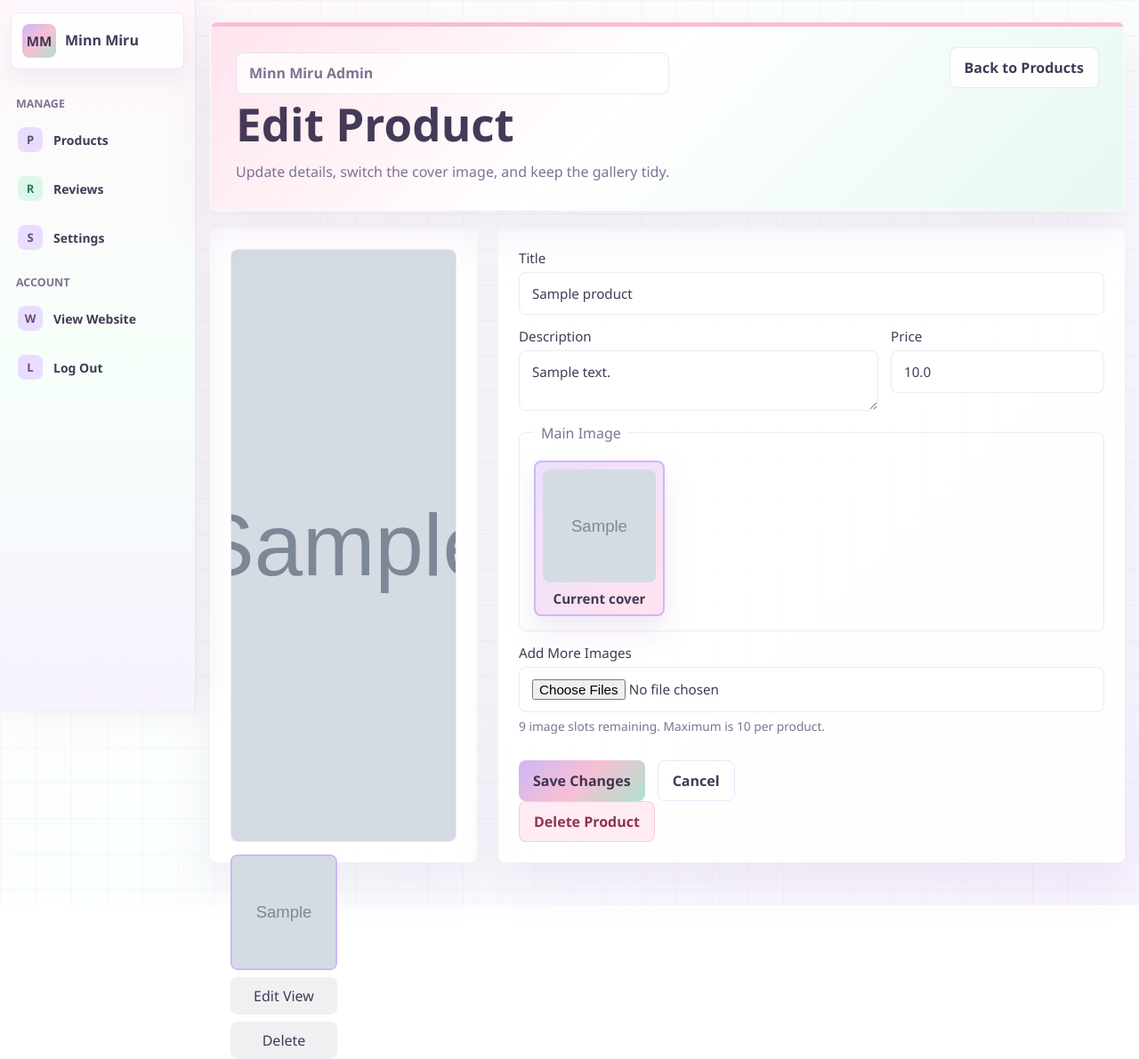
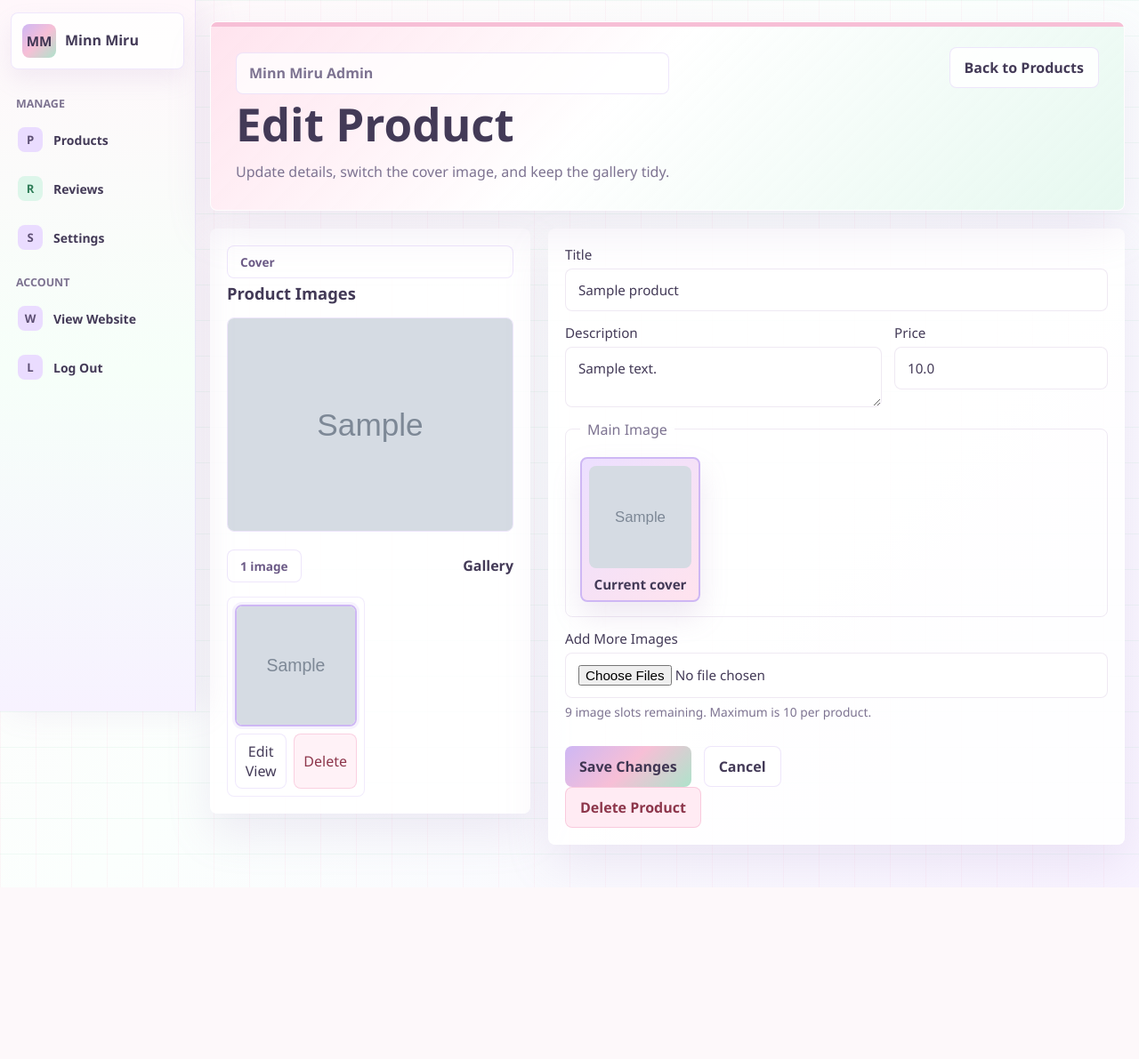
Before and after one commit to Gabboy007/crochet_Website.io, a Flask app: page /admin/products/1/edit in a window 1280 px wide. Shown: the whole page at 89% size. After the commit the page ends 998 px from the top, so only its background shows below. Run offline with Flask 3, Linux system fonts and the light colour scheme; the visitor is signed in with stand-in values (Sample User, id 1); tables that the repository leaves empty hold one stand-in row (values such as "Sample post"); grey boxes marked "Sample" are stand-in pictures.

Commit message:
feat(ui): add custom order email HTML builder and polish theme styling
- Add build_custom_order_email_html function to generate styled email notifications for custom orders
- Update CSS with custom fonts (Shifa Rame, Segoe UI), color variables, and enhanced text styling for headings with outlines and shadows
- Polish admin templates by adding structured headings and removing redundant Google Fonts links
- Adjust font sizes and layouts for better visual consistency across storefront and admin pages

```diff
--- a/app/static/css/style.css
+++ b/app/static/css/style.css
@@ -1,4 +1,10 @@
 :root {
+  --font-body: "Segoe UI", Arial, sans-serif;
+  --font-display: "Shifa Rame", "Comic Sans MS", cursive, sans-serif;
+  --title-fill: #fff4d6;
+  --title-outline: #6b4d45;
+  --title-warm-glow: rgba(230, 200, 188, 0.65);
+  --title-shadow: rgba(82, 60, 56, 0.38);
   --text: #433a57;
   --muted: #7d7391;
   --border: rgba(180, 155, 200, 0.22);
@@ -17,7 +23,7 @@
 * { margin: 0; padding: 0; box-sizing: border-box; }
 html { scroll-behavior: smooth; }
 body {
-  font-family: "Outfit", sans-serif;
+  font-family: var(--font-body);
   color: var(--text);
   background:
     radial-gradient(circle at top left, rgba(255, 221, 234, 0.72), transparent 28%),
@@ -31,6 +37,60 @@ a { text-decoration: none; color: inherit; }
 button, input, textarea, select { font: inherit; }
 button { border: none; cursor: pointer; }
 img { display: block; width: 100%; max-width: 100%; }
+
+.brand-mark,
+.brand h1,
+.hero-text h2,
+.hero-card-main h3,
+.section-heading h2,
+.about-copy h2,
+.cta-copy h2,
+.modal-content h2,
+.footer-grid h3,
+.empty-showcase h3 {
+  font-family: var(--font-display);
+  font-weight: 400;
+  line-height: 1.08;
+}
+
+.hero-text h2,
+.hero-card-main h3,
+.section-heading h2,
+.about-copy h2,
+.cta-copy h2,
+.modal-content h2,
+.footer-grid h3,
+.empty-showcase h3 {
+  color: var(--title-fill);
+  -webkit-text-stroke: 0.085em var(--title-outline);
+  paint-order: stroke fill;
+  text-shadow:
+    0.045em 0 var(--title-outline),
+    -0.045em 0 var(--title-outline),
+    0 0.045em var(--title-outline),
+    0 -0.045em var(--title-outline),
+    0.035em 0.035em var(--title-outline),
+    -0.035em 0.035em var(--title-outline),
+    0.035em -0.035em var(--title-outline),
+    -0.035em -0.035em var(--title-outline),
+    0 0 0.34em var(--title-warm-glow),
+    0.08em 0.11em 0 var(--title-outline),
+    0.15em 0.21em 0.2em var(--title-shadow);
+}
+
+.brand h1 {
+  color: var(--title-fill);
+  -webkit-text-stroke: 0.055em var(--title-outline);
+  paint-order: stroke fill;
+  text-shadow:
+    0.03em 0 var(--title-outline),
+    -0.03em 0 var(--title-outline),
+    0 0.03em var(--title-outline),
+    0 -0.03em var(--title-outline),
+    0 0 0.18em var(--title-warm-glow),
+    0.045em 0.06em 0 var(--title-outline),
+    0.08em 0.12em 0.14em var(--title-shadow);
+}
 
 .container, .admin-shell, .login-shell { width: min(1180px, calc(100% - 24px)); margin: 0 auto; }
 .section { padding: 90px 0; }
@@ -988,7 +1052,7 @@ img { display: block; width: 100%; max-width: 100%; }
   --admin-text: #201f1e;
   --admin-muted: #605e5c;
   padding: 0;
-  font-family: "Segoe UI", "Outfit", Arial, sans-serif;
+  font-family: var(--font-body);
   color: var(--admin-text);
   background: #ffffff;
 }
@@ -1914,6 +1978,118 @@ img { display: block; width: 100%; max-width: 100%; }
   border: 1px solid rgba(206, 183, 244, 0.3);
 }
 
+.admin-page .hybrid-admin .editor-grid {
+  display: grid;
+  grid-template-columns: minmax(280px, 360px) minmax(0, 1fr);
+  align-items: start;
+  gap: 20px;
+}
+
+.admin-page .hybrid-admin .editor-sidebar,
+.admin-page .hybrid-admin .admin-form-shell {
+  padding: 18px;
+}
+
+.admin-page .hybrid-admin .editor-sidebar {
+  display: grid;
+  gap: 16px;
+  align-self: start;
+}
+
+.admin-page .hybrid-admin .editor-sidebar-heading {
+  display: grid;
+  gap: 6px;
+}
+
+.admin-page .hybrid-admin .editor-sidebar-heading.compact {
+  display: flex;
+  align-items: center;
+  justify-content: space-between;
+  gap: 12px;
+  padding-top: 4px;
+}
+
+.admin-page .hybrid-admin .editor-sidebar-heading h2 {
+  margin: 0;
+  color: #433a57;
+  font-size: 1.15rem;
+  line-height: 1.2;
+}
+
+.admin-page .hybrid-admin .editor-sidebar-heading.compact h2 {
+  font-size: 1rem;
+}
+
+.admin-page .hybrid-admin .editor-sidebar .main-thumb {
+  width: 100%;
+  height: auto;
+  min-height: 0;
+  max-height: 280px;
+  aspect-ratio: 4 / 3;
+  border-radius: 8px;
+  object-fit: cover;
+}
+
+.admin-page .hybrid-admin .thumb-gallery {
+  display: grid;
+  grid-template-columns: repeat(auto-fill, minmax(132px, 1fr));
+  gap: 12px;
+  margin-top: 0;
+}
+
+.admin-page .hybrid-admin .thumb-card {
+  width: 100%;
+  min-width: 0;
+  display: grid;
+  grid-template-columns: 1fr 1fr;
+  gap: 8px;
+  padding: 8px;
+  border-radius: 8px;
+  background: rgba(255, 255, 255, 0.78);
+  border: 1px solid rgba(206, 183, 244, 0.28);
+}
+
+.admin-page .hybrid-admin .thumb-card img {
+  grid-column: 1 / -1;
+  width: 100%;
+  height: auto;
+  aspect-ratio: 1 / 1;
+  border-radius: 8px;
+  object-fit: cover;
+}
+
+.admin-page .hybrid-admin .thumb-card img.main {
+  border-color: #ceb7f4;
+  box-shadow: 0 0 0 3px rgba(206, 183, 244, 0.18);
+}
+
+.admin-page .hybrid-admin .thumb-card form {
+  display: contents;
+}
+
+.admin-page .hybrid-admin .thumb-card .mini-action {
+  min-height: 38px;
+  padding: 8px 10px;
+  border-radius: 8px;
+  background: rgba(255, 255, 255, 0.88);
+  border: 1px solid rgba(206, 183, 244, 0.32);
+  color: #433a57;
+}
+
+.admin-page .hybrid-admin .thumb-card form .mini-action {
+  color: #8d364b;
+  border-color: rgba(247, 191, 214, 0.65);
+  background: rgba(255, 221, 234, 0.38);
+}
+
+.admin-page .hybrid-admin .main-image-picker {
+  grid-template-columns: repeat(auto-fill, minmax(112px, 1fr));
+}
+
+.admin-page .hybrid-admin .main-image-choice {
+  min-height: 100%;
+}
+
 .image-crop-modal {
   position: fixed;
   inset: 0;
--- a/app/templates/admin/base.html
+++ b/app/templates/admin/base.html
@@ -4,9 +4,6 @@
     <meta charset="UTF-8">
     <meta name="viewport" content="width=device-width, initial-scale=1.0">
     <title>{% block admin_title %}Admin{% endblock %} | Minn Miru Handcrafted</title>
-    <link rel="preconnect" href="https://fonts.googleapis.com">
-    <link rel="preconnect" href="https://fonts.gstatic.com" crossorigin>
-    <link href="https://fonts.googleapis.com/css2?family=Outfit:wght@300;400;500;600;700;800&display=swap" rel="stylesheet">
     <link rel="stylesheet" href="{{ url_for('static', filename='css/style.css') }}">
 </head>
 <body class="admin-page">
--- a/app/templates/admin/edit_product.html
+++ b/app/templates/admin/edit_product.html
@@ -11,11 +11,21 @@
 {% block admin_content %}
 <section class="editor-grid">
     <aside class="editor-sidebar">
+        <div class="editor-sidebar-heading">
+            <span class="admin-eyebrow">Cover</span>
+            <h2>Product Images</h2>
+        </div>
+
         {% if product.main_image %}
         <img class="main-thumb" src="{{ url_for('static', filename=product.main_image.image_path) }}" alt="{{ product.title }}">
         {% else %}
         <img class="main-thumb" src="{{ url_for('static', filename='images/product1.jpg') }}" alt="No image">
         {% endif %}
+
+        <div class="editor-sidebar-heading compact">
+            <span class="admin-eyebrow">{{ product.images|length }} image{% if product.images|length != 1 %}s{% endif %}</span>
+            <h2>Gallery</h2>
+        </div>
 
         <div class="thumb-gallery">
             {% for image in product.images %}
--- a/app/templates/admin/login.html
+++ b/app/templates/admin/login.html
@@ -4,9 +4,6 @@
     <meta charset="UTF-8">
     <meta name="viewport" content="width=device-width, initial-scale=1.0">
     <title>Admin Login | Minn Miru Handcrafted</title>
-    <link rel="preconnect" href="https://fonts.googleapis.com">
-    <link rel="preconnect" href="https://fonts.gstatic.com" crossorigin>
-    <link href="https://fonts.googleapis.com/css2?family=Outfit:wght@300;400;500;600;700;800&display=swap" rel="stylesheet">
     <link rel="stylesheet" href="{{ url_for('static', filename='css/style.css') }}">
 </head>
 <body class="admin-page">
--- a/app/templates/index.html
+++ b/app/templates/index.html
@@ -4,10 +4,9 @@
   <meta charset="UTF-8">
   <meta name="viewport" content="width=device-width, initial-scale=1.0">
   <title>Minn Miru Handcrafted</title>
-  <link rel="preconnect" href="https://fonts.googleapis.com">
-  <link rel="preconnect" href="https://fonts.gstatic.com" crossorigin>
+  <link rel="preconnect" href="https://fonts.cdnfonts.com">
   <link rel="stylesheet" href="https://cdnjs.cloudflare.com/ajax/libs/font-awesome/6.5.0/css/all.min.css">
-  <link href="https://fonts.googleapis.com/css2?family=Outfit:wght@300;400;500;600;700;800&display=swap" rel="stylesheet">
+  <link href="https://fonts.cdnfonts.com/css/shifa-rame" rel="stylesheet">
   <link rel="stylesheet" href="{{ url_for('static', filename='css/style.css') }}">
 </head>
 <body>
```
Also changed, not shown: other parts of app/static/css/style.css (+25 -9 lines), app/templates/admin/edit_review.html (+10 -0 lines), app/utils.py (+85 -0 lines).
